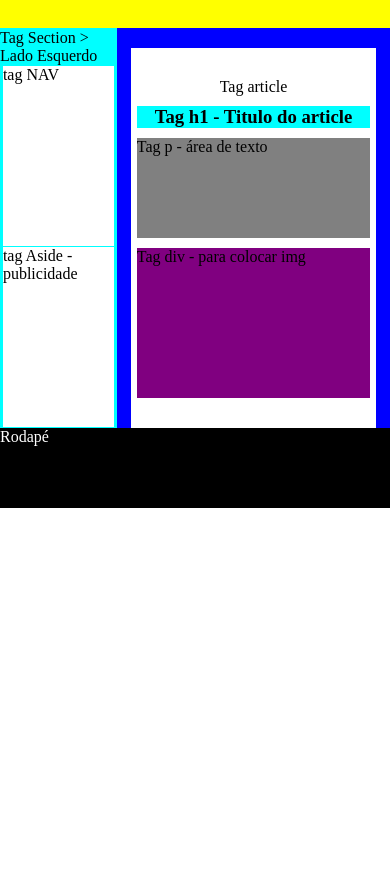
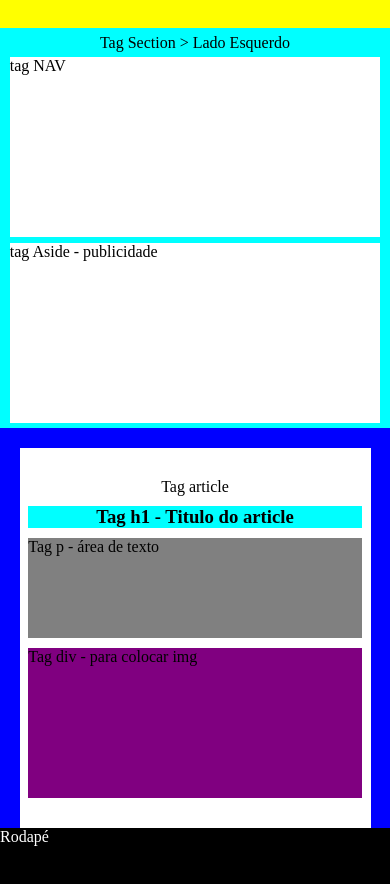
Before and after one commit to alanan-accendio1/Aulas-Transforme-se, a plain HTML site: page Atividade2/index.html in a window 390 px wide. Shown: the part 72-956 px from the top of the page. Before the commit the page ends 844 px from the top, so only its background shows below. Drawn offline with Linux system fonts and the light colour scheme.

Commit message:
Atividades

```diff
--- a/Atividade2/style.css
+++ b/Atividade2/style.css
@@ -96,3 +96,16 @@ footer {
   background-color: #000;
   color: #fff;
 }
+
+/* Responsividade Mobile */
+
+@media (max-width: 400px) {
+  #container {
+    flex-direction: column;
+  }
+
+  #section1,
+  #section2 {
+    width: 100%;
+  }
+}
```
Also changed, not shown: tags-semanticas2/style.css (+12 -0 lines).
